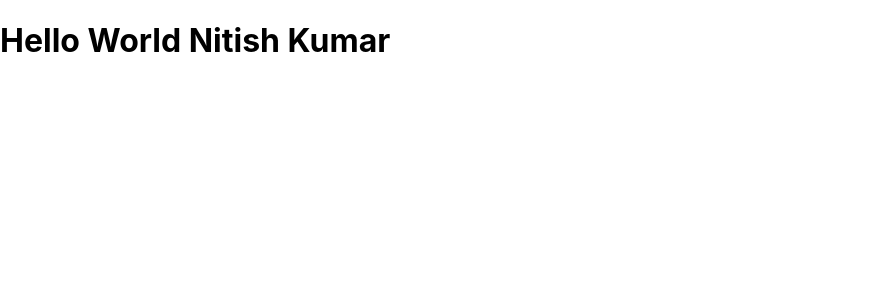
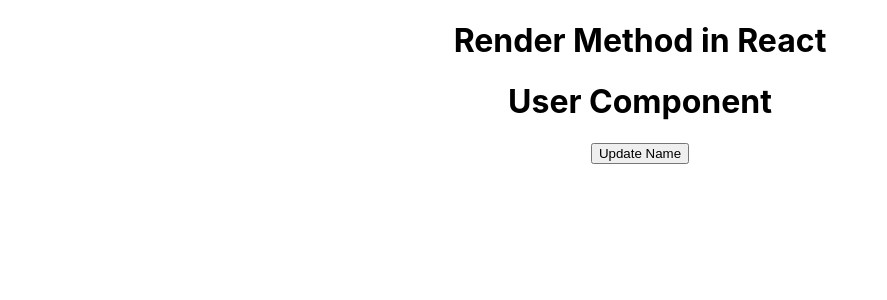
Before and after one commit to Nitish8800/React-Practice-Tutorial, a React (Create React App) app in the folder react_tutorial_3_state-fun/: page / in a window 1280 px wide. Shown: the top 300 px of the page, without its empty margins (0-887 px from the left). Built offline with nearby package versions, Linux system fonts and the light colour scheme.

Commit message:
React tutorial in Hindi #23 Render life cycle method

```diff
--- a/react_tutorial_3_state-fun/src/App.js
+++ b/react_tutorial_3_state-fun/src/App.js
@@ -233,25 +233,44 @@
 
 // <------------------------------>/                 React tutorial in Hindi #22 Constructor | First life cycle method</===============->/
 
+// import './App.css';
+// import React from 'react'
+// class App extends React.Component{
+//   constructor()
+//   {
+//     super();
+//     this.state={
+//       name:"Nitish Kumar"
+//     }
+//     console.warn("constructor")
+//   }
+//   render()
+//   {
+//     console.warn("render")
+//     return<div>
+//       <h1>Hello World {this.state.name}</h1>
+//     </div>
+//   }
+// }
+// export default App;
 
+// <------------------------------>/                 React tutorial in Hindi #23 Render life cycle method
+// </===============->/
 
-import './App.css';
-import React from 'react'
-class App extends React.Component{
-  constructor()
-  {
-    super();
-    this.state={
-      name:"Nitish Kumar"
-    }
-    console.warn("constructor")
-  }
-  render()
-  {
-    console.warn("render")
-    return<div>
-      <h1>Hello World {this.state.name}</h1>
+import logo from "./logo.svg";
+import "./App.css";
+import React from "react";
+import User from "./components/User";
+function App() {
+  const [name, setName] = React.useState("Nitish");
+
+  return (
+    <div className="App">
+      <h1>Render Method in React</h1>
+      <User name={name} />
+      <button onClick={() => setName("NiKU")}>Update Name</button>
     </div>
-  }
+  );
 }
+
 export default App;
--- a/react_tutorial_3_state-fun/src/components/User.js
+++ b/react_tutorial_3_state-fun/src/components/User.js
@@ -1,10 +1,37 @@
-function User({ data }) {
-  return (
-    <div>
-      <h1>User Component</h1>
-      <button onClick={data}>Call Function</button>
-    </div>
-  );
+// function User({ data }) {
+//   return (
+//     <div>
+//       <h1>User Component</h1>
+//       <button onClick={data}>Call Function</button>
+//     </div>
+//   );
+// }
+
+// export default User;
+
+// <------------------------------>/                 React tutorial in Hindi #23 Render life cycle method
+// </===============->/
+
+import React from "react";
+class User extends React.Component {
+  constructor() {
+    super();
+    this.state = {
+      email: "niku@test.com",
+    };
+  }
+  render() {
+    // console.warn("Render method", this.state.email);
+    console.warn("Render method", this.props);
+    return (
+      <div>
+        <h1>User Component </h1>
+        {/* <button onClick={() => this.setState({ email: "niku@test.com" })}>
+          Update Email
+        </button> */}
+      </div>
+    );
+  }
 }
 
 export default User;
```
